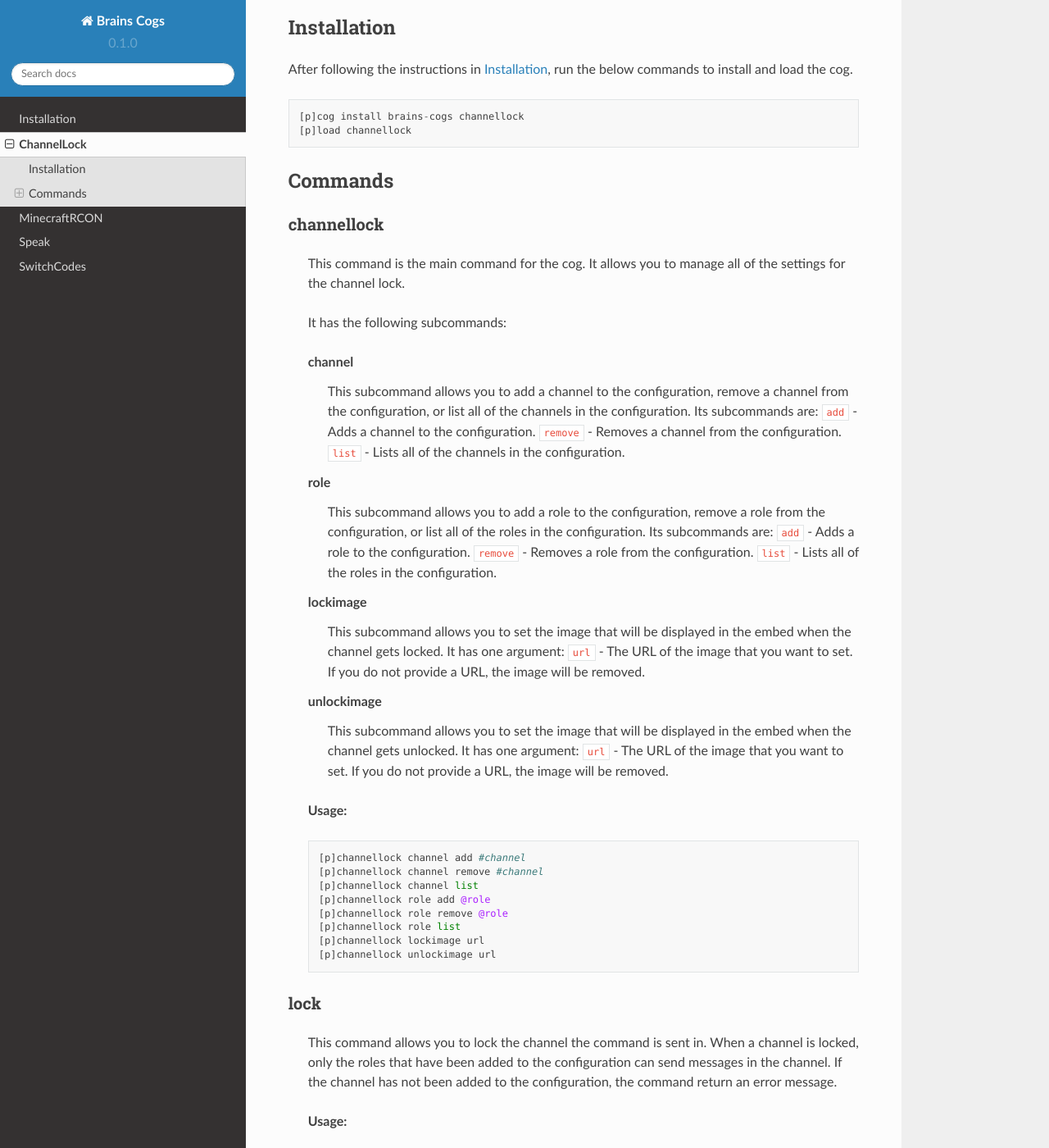
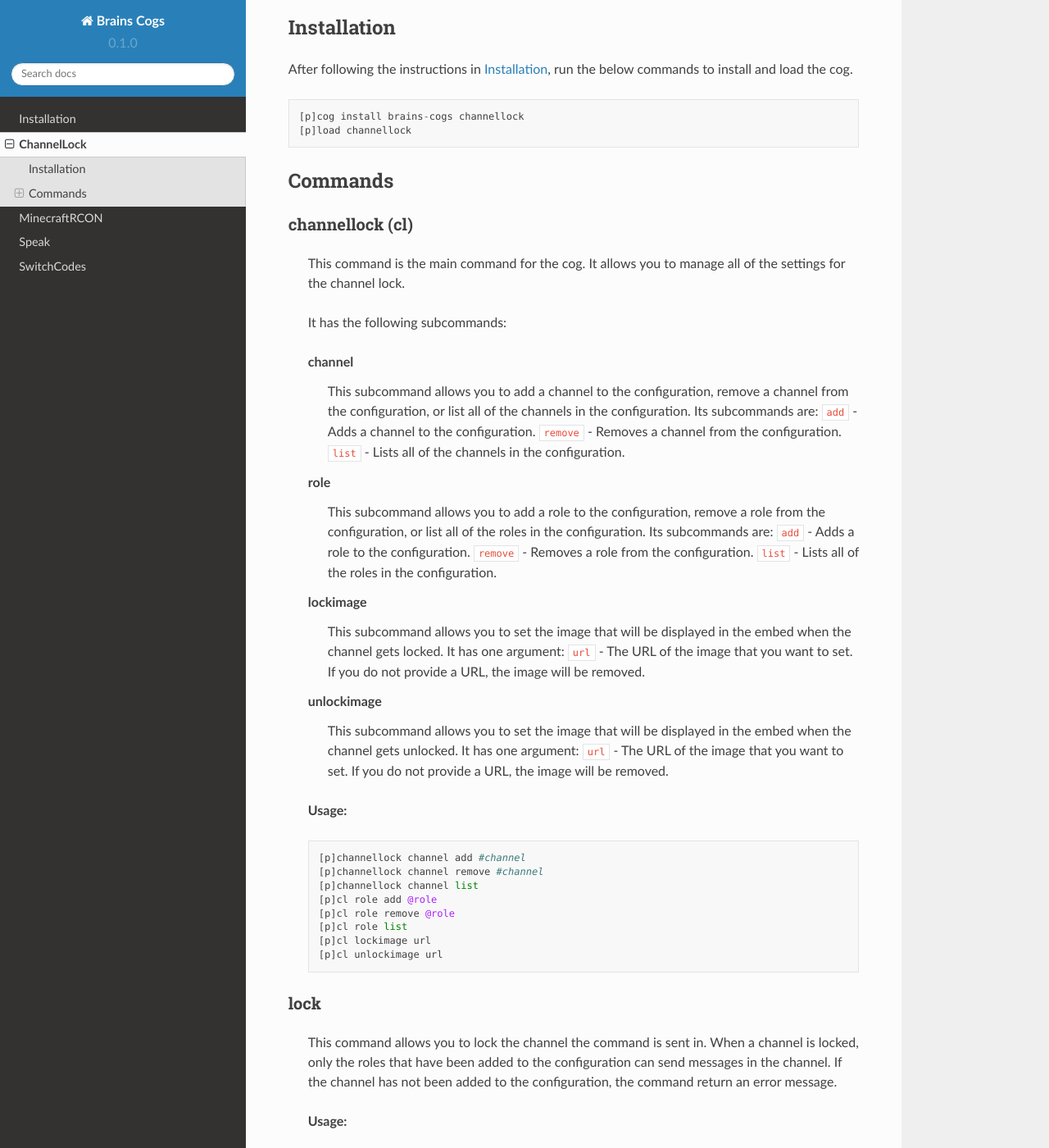
Before and after one commit to jscarfo11/BrainsCogs, a Sphinx documentation site: the page built from docs/source/ChannelLock.rst, in a window 1280 px wide and 1400 px high, scrolled down 388 px. Shown: the whole window at 82% size. Built offline with Sphinx 7.4.7 and the Read the Docs theme 2.0.0, drawn with Linux system fonts in a browser that asks for light colours; pages that are not in the unit, such as notebooks, are missing from menus.

Commit message:
Add alias for channellock to docs.

```diff
--- a/docs/source/ChannelLock.rst
+++ b/docs/source/ChannelLock.rst
@@ -20,7 +20,7 @@ After following the instructions in :doc:`installation`, run the below commands
 Commands
 --------
 ^^^^^^^
-channellock
+channellock (cl)
 ^^^^^^^
 
     This command is the main command for the cog. It allows you to manage all of the settings for the channel lock.
@@ -59,11 +59,11 @@ channellock
             [p]channellock channel add #channel
             [p]channellock channel remove #channel
             [p]channellock channel list
-            [p]channellock role add @role
-            [p]channellock role remove @role
-            [p]channellock role list
-            [p]channellock lockimage url
-            [p]channellock unlockimage url
+            [p]cl role add @role
+            [p]cl role remove @role
+            [p]cl role list
+            [p]cl lockimage url
+            [p]cl unlockimage url
 
 
 ^^^^^^^^^
```
